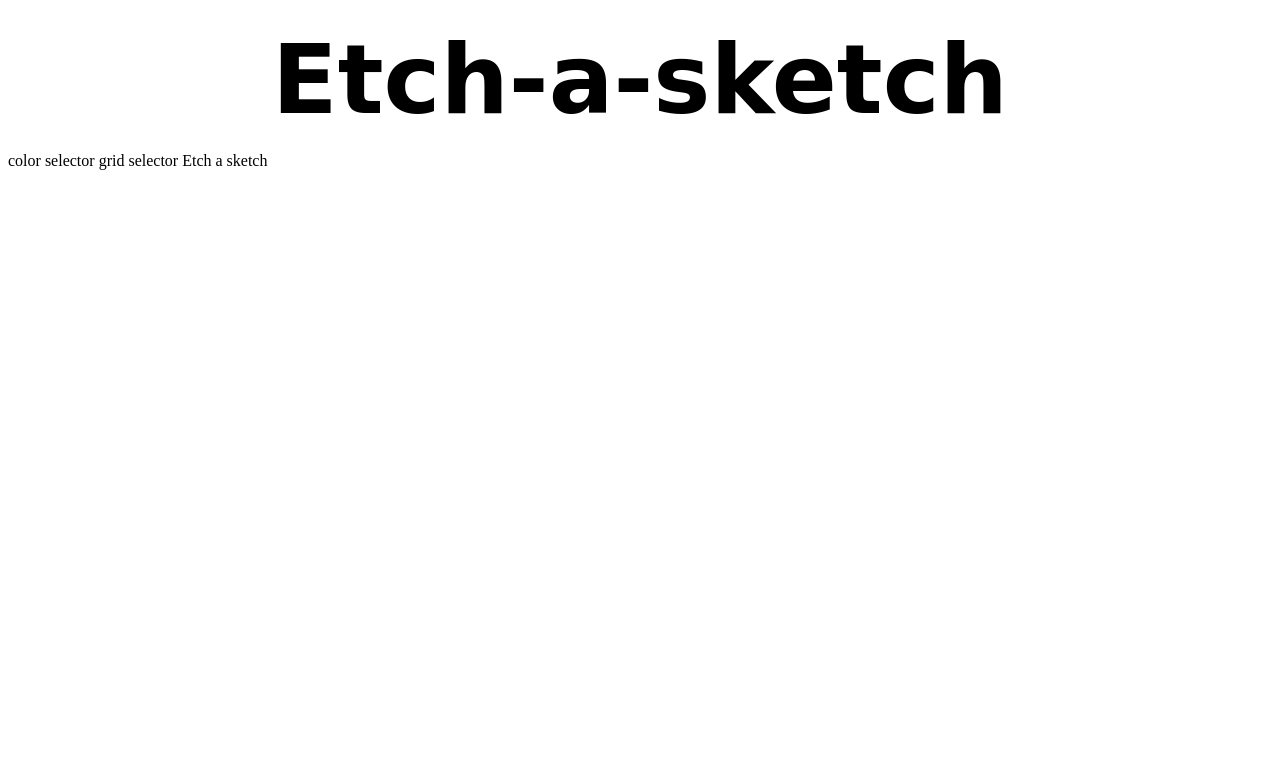
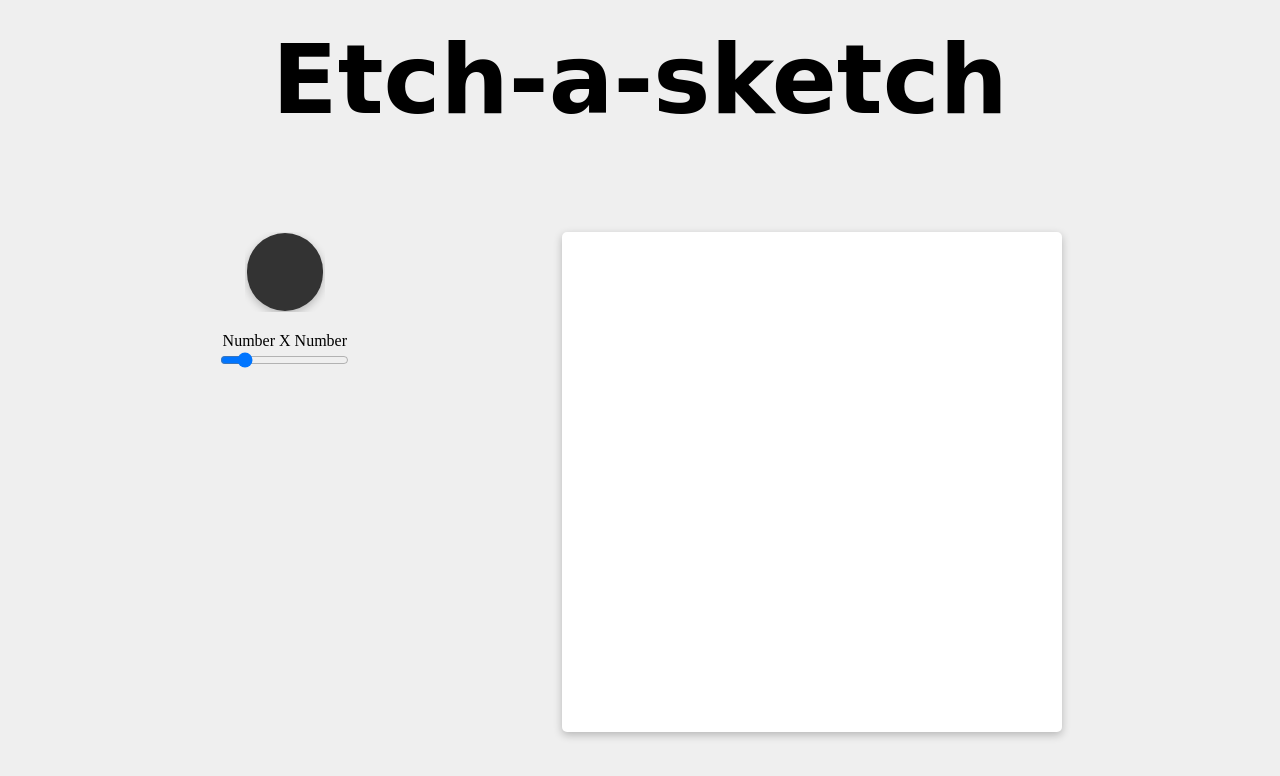
Before and after one commit to jaketverberg/etch_a_sketch, a plain HTML site: page index.html in a window 1280 px wide. Drawn offline with Linux system fonts and the light colour scheme; a web font is replaced by a local one.

Commit message:
starting on scripting.

```diff
--- a/index.html
+++ b/index.html
@@ -16,33 +16,29 @@
     <title>Etch-a-sketch</title>
 </head>
 
-<header>
-    <h1>Etch-a-sketch</h1>
-</header>
 
 <body>
 
-    <leftSideContainer>
+    <header>
+        <h1>Etch-a-sketch</h1>
+    </header>
 
-        <colorSelecter>
-            color selector
-        </colorSelecter>
+    <centerContainter>
+        <leftSideContainer>
 
-        <gridSizeSelector>
-            grid selector
-        </gridSizeSelector>
+            <input type="color" id="colorpicker" value="#333333">
+            <p>Number X Number</p>
+            <input id="sizeSlider" type="range" value="16" min="1" max="100">
 
-    </leftSideContainer>
+        </leftSideContainer>
 
 
-    <rightSideContainer>
+        <rightSideContainer>
 
-        <etchASketchContainer>
-            Etch a sketch
-        </etchASketchContainer>
+            <etchASketchContainer id = "grid" class = "grid"></etchASketchContainer>
 
-    </rightSideContainer>
-
+        </rightSideContainer>
+    </centerContainter>
 
 </body>
 
--- a/styles.css
+++ b/styles.css
@@ -1,5 +1,12 @@
---selectedColor-- {
-    color: blue;
+:root {
+    --primary-background: #efefef;
+    --primary-background-light: white;
+}
+
+
+html {
+    margin: 0;
+    background-color: var(--primary-background);
 }
 
 header {
@@ -11,3 +18,62 @@ header {
     justify-content: center;
     align-items: center;
 }
+
+centerContainter {
+    display:flex;
+    justify-content: space-evenly;
+
+    margin-top: 5em;
+    min-height: 20em;
+    width: 100%;
+}
+
+leftSideContainer {
+    display: flex;
+    flex-direction: column;
+    justify-content: flex-start;
+    align-items: center;
+}
+
+  input[type='color'] {
+    -webkit-appearance: none;
+    width: 80px;
+    height: 80px;
+    border: none;
+  }
+
+  input[type='color']::-webkit-color-swatch-wrapper {
+    padding: 0;
+  }
+
+  input[type='color']::-webkit-color-swatch {
+    border: none;
+    border-radius: 50px;
+    box-shadow: rgba(0, 0, 0, 0.24) 0px 3px 8px;
+  }
+
+  input[type='color']:hover {
+      transform: scale(1.05);
+  }
+
+  p {
+    margin-top: 20px;
+    margin-bottom: 0;
+  }
+
+  rightSideContainer {
+    width: 500px;
+    min-height: 500px;
+}
+
+  etchASketchContainer {
+      width: 100%;
+      height: 100%;
+      border-radius: 5px;
+      box-shadow: rgba(0, 0, 0, 0.24) 0px 3px 8px;
+  }
+
+  .grid {
+      display: grid;
+      background-color: var(--primary-background-light);
+  }
```
Also changed, not shown: script.js (+22 -0 lines).
